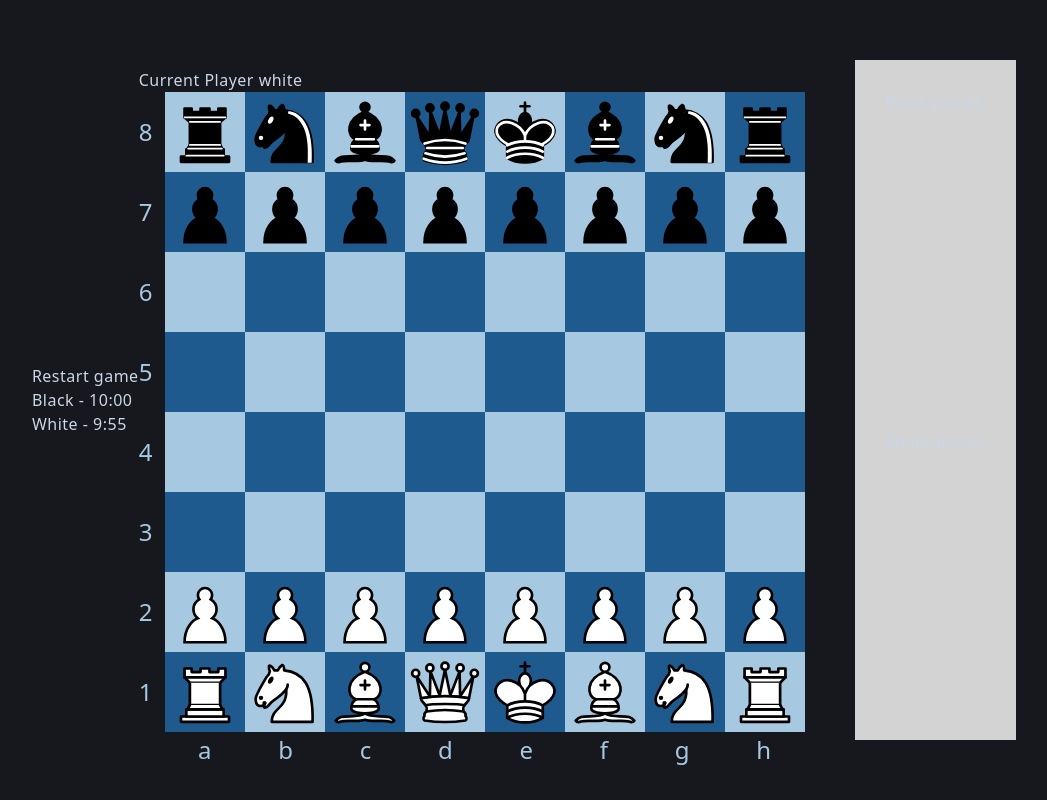
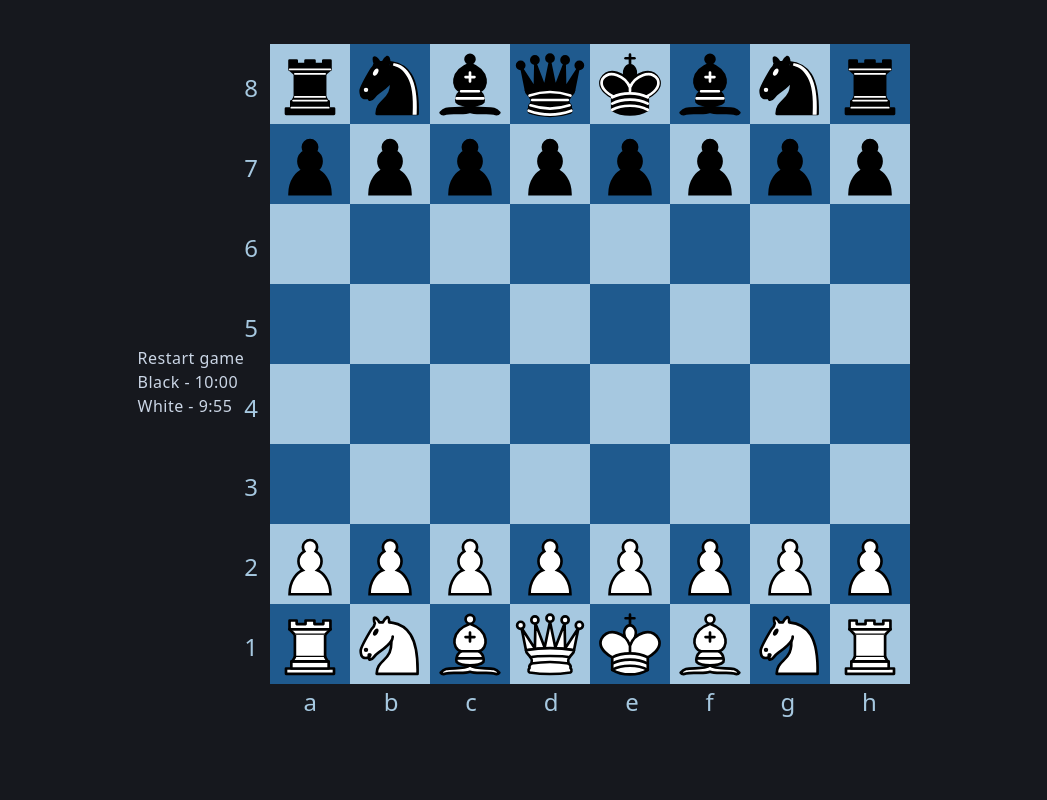
Before and after one commit to Radzivonn/react-chess, a React app: page / in a window 1280 px wide. Shown: the whole page, without its empty margins (116-1163 px from the left). Built offline with nearby package versions, Linux system fonts and the light colour scheme; the HTML template or start-up script is replaced by a standard one.

Commit message:
refactor app

```diff
--- a/src/App.tsx
+++ b/src/App.tsx
@@ -1,52 +1,10 @@
-import React, { useEffect, useState } from 'react';
 import './styles/App.scss';
-import { Board } from 'models/Board';
-import { Player } from 'models/Player';
-import { Colors } from 'types/enums';
-import BoardModule from 'modules/Board';
-import LostFigures from 'modules/LostFigures';
-import Timer from 'modules/Timer';
-import { FinishGameMessage } from 'components/FinishGameMessage';
+import Game from 'pages/Game';
 
 const App = () => {
-  const [board, setBoard] = useState(new Board());
-  const [whitePlayer] = useState(new Player(Colors.WHITE));
-  const [blackPlayer] = useState(new Player(Colors.BLACK));
-  const [currentPlayer, setCurrentPlayer] = useState<Player | null>(null);
-  const [gameOverMessage, setGameOverMessage] = useState<string | null>(null);
-
-  useEffect(() => {
-    restart();
-  }, []);
-
-  const restart = () => {
-    const newBoard = new Board();
-    newBoard.initCells();
-    newBoard.addFigures();
-    setBoard(newBoard);
-    setCurrentPlayer(whitePlayer);
-    setGameOverMessage(null);
-  };
-
-  const swapPlayer = () => {
-    setCurrentPlayer(currentPlayer?.color === Colors.WHITE ? blackPlayer : whitePlayer);
-  };
-
   return (
     <div className="app">
-      <Timer isStopped={!!gameOverMessage} restart={restart} currentPlayer={currentPlayer} />
-      <BoardModule
-        board={board}
-        setBoard={setBoard}
-        currentPlayer={currentPlayer}
-        swapPlayer={swapPlayer}
-        setGameOverMessage={setGameOverMessage}
-      />
-      <div>
-        <LostFigures title="Black pieces" figures={board.lostBlackFigures} />
-        <LostFigures title="White pieces" figures={board.lostWhiteFigures} />
-      </div>
-      {!!gameOverMessage && <FinishGameMessage message={gameOverMessage} />}
+      <Game />
     </div>
   );
 };
--- a/src/components/Cell.tsx
+++ b/src/components/Cell.tsx
@@ -4,24 +4,22 @@ import { Cell } from 'models/Cell';
 interface CellProps {
   cell: Cell;
   selected: boolean;
-  checkState: boolean; // only for king's cell
   click: (cell: Cell) => void;
 }
 
-const CellComponent: FC<CellProps> = ({ cell, selected, checkState, click }) => {
+const CellComponent: FC<CellProps> = ({ cell, selected, click }) => {
   return (
     <div
       className={[
         'cell',
         cell.color,
         selected ? 'selected' : '',
-        checkState ? 'in-check' : '',
         cell.available && cell.figure ? 'highlight-capture' : '',
       ].join(' ')}
       onClick={() => click(cell)}
     >
       {cell.available && !cell.figure && <div className={'available'} />}
-      {cell.figure?.logo && <img src={cell.figure.logo} alt="" />}
+      {cell.figure?.logo && <img src={cell.figure.logo} alt="figure" />}
     </div>
   );
 };
--- a/src/models/FENConverter.ts
+++ b/src/models/FENConverter.ts
@@ -7,7 +7,7 @@ import { Pawn } from './figures/Pawn';
 import { Cell } from './Cell';
 
 export class FENConverter {
-  public static readonly initalPosition: string =
+  public static readonly initialPosition: string =
     'rnbqkbnr/pppppppp/8/8/8/8/PPPPPPPP/RNBQKBNR w KQkq - 0 1';
 
   public convertBoardToFEN(
--- a/src/models/figures/King.ts
+++ b/src/models/figures/King.ts
@@ -28,7 +28,7 @@ export class King extends Figure {
     }
     // king side castle
     if (this.y === target.y && this.x - target.x === -2 && this.canCastle(board, true)) return true;
-    // non king side castle
+    // queen side castle
     if (this.y === target.y && this.x - target.x === 2 && this.canCastle(board, false)) return true;
     return false;
   }
--- a/src/modules/Board.tsx
+++ b/src/modules/Board.tsx
@@ -6,6 +6,7 @@ import { Player } from 'models/Player';
 import { FENChar } from 'types/enums';
 import { PromotionFigureDialog } from 'components/PromotionFigureDialog';
 import { Pawn } from 'models/figures/Pawn';
+import LostFigures from 'modules/LostFigures';
 
 interface BoardProps {
   board: Board;
@@ -70,9 +71,8 @@ const BoardModule: FC<BoardProps> = ({
   };
 
   return (
-    <div>
-      <h3>Current Player {currentPlayer?.color}</h3>
     <div className="board">
+      <LostFigures figures={board.lostWhiteFigures} className="area-top" />
       <ul className="symbols rows-numbers">
         {board.ROWS_NUMBERS.map((num) => (
           <li key={num}>{num}</li>
@@ -91,11 +91,13 @@ const BoardModule: FC<BoardProps> = ({
             ))}
           </React.Fragment>
         ))}
+      </div>
       <ul className="symbols columns-letters">
         {board.COLUMNS_LETTERS.map((symbol) => (
           <li key={symbol}>{symbol}</li>
         ))}
       </ul>
+      <LostFigures figures={board.lostBlackFigures} className="area-bottom" />
       {isPromotionDialogActive && !promotedFigure && currentPlayer && (
         <PromotionFigureDialog
           color={currentPlayer?.color}
@@ -104,8 +106,6 @@ const BoardModule: FC<BoardProps> = ({
         />
       )}
     </div>
-      </div>
-    </div>
   );
 };
 
--- a/src/modules/LostFigures.tsx
+++ b/src/modules/LostFigures.tsx
@@ -1,19 +1,16 @@
 import React, { FC } from 'react';
 import { Figure } from 'models/figures/Figure';
 
-interface LostFiguresProps {
-  title: string;
+interface Props {
   figures: Figure[];
+  className?: string;
 }
 
-const LostFigures: FC<LostFiguresProps> = ({ title, figures }) => {
+const LostFigures: FC<Props> = ({ figures, className }) => {
   return (
-    <div className="lost">
-      <h3>{title}</h3>
+    <div className={`lost-figures ${className}`}>
       {figures.map((figure) => (
-        <div key={figure.id}>
-          {figure.name} {figure.logo && <img width={20} height={20} src={figure.logo} />}
-        </div>
+        <div key={figure.id}>{figure.logo && <img width="32" height="32" src={figure.logo} />}</div>
       ))}
     </div>
   );
--- /dev/null
+++ b/src/pages/Game.tsx
@@ -0,0 +1,47 @@
+import React, { useEffect, useState } from 'react';
+import { Board } from 'models/Board';
+import { Player } from 'models/Player';
+import { Colors } from 'types/enums';
+import BoardModule from 'modules/Board';
+import Timer from 'modules/Timer';
+import { FinishGameMessage } from 'components/FinishGameMessage';
+
+const Game = () => {
+  const [board, setBoard] = useState(new Board());
+  const [whitePlayer] = useState(new Player(Colors.WHITE));
+  const [blackPlayer] = useState(new Player(Colors.BLACK));
+  const [currentPlayer, setCurrentPlayer] = useState<Player | null>(null);
+  const [gameOverMessage, setGameOverMessage] = useState<string | null>(null);
+
+  useEffect(() => {
+    restart();
+  }, []);
+
+  const restart = () => {
+    const newBoard = new Board();
+    newBoard.restartGame();
+    setBoard(newBoard);
+    setCurrentPlayer(whitePlayer);
+    setGameOverMessage(null);
+  };
+
+  const swapPlayer = () => {
+    setCurrentPlayer(currentPlayer?.color === Colors.WHITE ? blackPlayer : whitePlayer);
+  };
+
+  return (
+    <div className="app">
+      <Timer isStopped={!!gameOverMessage} restart={restart} currentPlayer={currentPlayer} />
+      <BoardModule
+        board={board}
+        setBoard={setBoard}
+        currentPlayer={currentPlayer}
+        swapPlayer={swapPlayer}
+        setGameOverMessage={setGameOverMessage}
+      />
+      {!!gameOverMessage && <FinishGameMessage message={gameOverMessage} />}
+    </div>
+  );
+};
+
+export default Game;
--- a/src/styles/global.scss
+++ b/src/styles/global.scss
@@ -67,34 +67,45 @@ body {
 
 .app {
   width: 100vw;
-  height: 100vh;
   display: flex;
   justify-content: center;
   align-items: center;
 }
 
 .board {
-  display: flex;
+  max-width: 670px;
+  display: grid;
+
+  grid-template-areas:
+    't t t'
+    'l c c'
+    'l d d'
+    'b b b';
 
   .cells-block {
     width: calc(80px * 8);
     height: calc(80px * 8);
     display: flex;
-    // flex-direction: column;
     flex-wrap: wrap;
+    grid-area: c;
   }
 
   .symbols {
     display: flex;
     justify-content: space-around;
+    align-items: center;
     font-size: 24px;
     color: var(--cell-light-color);
     margin-right: 12px;
     &.rows-numbers {
+      grid-area: l;
+      justify-content: initial;
       flex-direction: column;
+      gap: 6.75%;
+      margin-top: 100%;
     }
     &.columns-letters {
-      flex-direction: row;
+      grid-area: d;
       width: inherit;
       margin: 0;
     }
@@ -163,11 +174,19 @@ body {
   background-color: var(--cell-selected-color);
 }
 
-.lost {
-  height: calc(50vh - 60px);
-  padding: 30px;
-  margin-left: 50px;
-  background-color: lightgray;
+.lost-figures {
+  min-height: 36px;
+  display: flex;
+  flex-wrap: wrap;
+  gap: 4px;
+  margin: 8px 0 0 28px;
+  background-color: transparent;
+  &.area-top {
+    grid-area: t;
+  }
+  &.area-bottom {
+    grid-area: b;
+  }
 }
 
 .message-bg,
```
Also changed, not shown: src/models/Board.ts (+26 -10 lines). Lines whose indentation alone changed are shown as unchanged.
